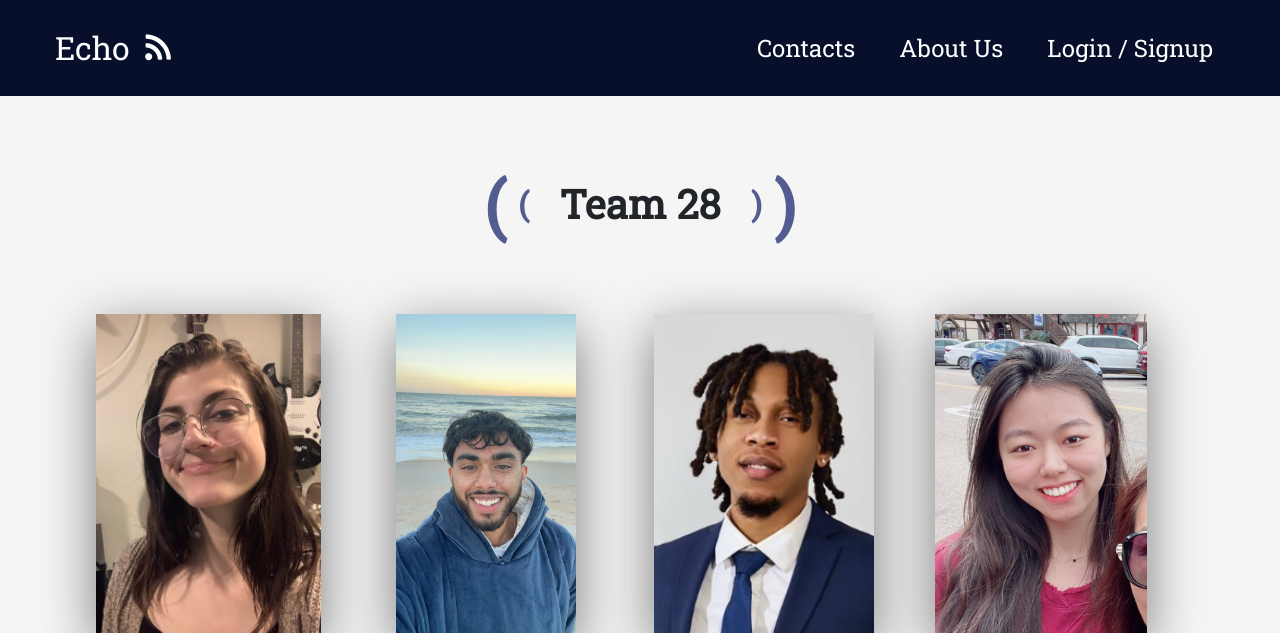
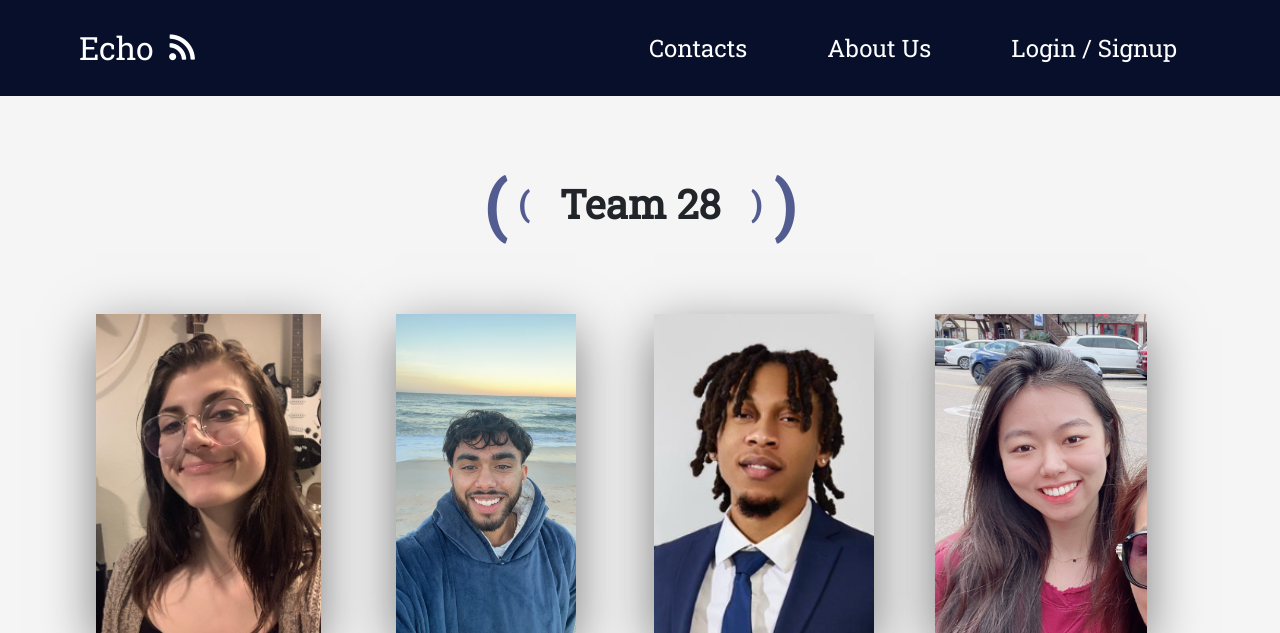
Before and after one commit to D1LLY/COP4331-smallproj, a PHP site: page /about.html in a window 1280 px wide. Shown: the top 633 px of the page. Run offline with PHP 8.4, Linux system fonts and the light colour scheme; some libraries are stand-ins or nearby versions.

Commit message:
Add logout functionality and improved link functionality

```diff
--- a/frontend/about.html
+++ b/frontend/about.html
@@ -31,7 +31,7 @@
                 <div class="navbar-nav ml-auto">
                     <a class="nav-item nav-link" id="contacts-link" href="contacts.html">Contacts</a>
                     <a class="nav-item nav-link" href="about.html">About Us</a>
-                    <a class="nav-item nav-link" href="login.html">Login / Signup</a>
+                    <a class="nav-item nav-link" id="login-link" href="login.html">Login / Signup</a>
                 </div>
             </div>
         </div>
--- a/frontend/contacts.html
+++ b/frontend/contacts.html
@@ -28,7 +28,7 @@
                 <div class="navbar-nav ml-auto">
                     <a class="nav-item nav-link" id="contacts-link" href="contacts.html">Contacts</a>
                     <a class="nav-item nav-link" href="about.html">About Us</a>
-                    <a class="nav-item nav-link" href="login.html">Login / Signup</a>
+                    <a class="nav-item nav-link" id="login-link" href="login.html">Login / Signup</a>
                 </div>
             </div>
         </div>
--- a/frontend/css/about.css
+++ b/frontend/css/about.css
@@ -16,7 +16,7 @@
 	display: inline-block;
 	white-space: nowrap;
 	font-size: 2rem;
-	margin-left: 1.5rem;
+	margin-left: 1.5em;
 }
 
 .navbar-brand span {
@@ -64,7 +64,7 @@
 	padding-right: 1.5em;
 	justify-content: space-between;
 	font-size: 1.5rem;
-	margin-right: auto;
+	margin-right: 1.5em;
 }
 
 .nav-link {
--- a/frontend/css/contacts.css
+++ b/frontend/css/contacts.css
@@ -16,7 +16,7 @@
     display: inline-block;
     white-space: nowrap;
     font-size: 2rem;
-    margin-left: 1.5rem;
+    margin-left: 1.5em;
 }
 
 .navbar-brand span {
@@ -64,7 +64,7 @@
     padding-right: 1.5em;
     justify-content: space-between;
     font-size: 1.5rem;
-    margin-right: 2em;
+    margin-right: 1.5em;
 }
 
 .nav-link {
--- a/frontend/css/login.css
+++ b/frontend/css/login.css
@@ -16,7 +16,7 @@
     display: inline-block;
     white-space: nowrap;
     font-size: 2rem;
-    margin-left: 1.5rem;
+    margin-left: 1.5em;
 }
 
 .navbar-brand span {
@@ -64,7 +64,7 @@
     padding-right: 1.5em;
     justify-content: space-between;
     font-size: 1.5rem;
-    margin-right: auto;
+    margin-right: 1.5em;
 }
 
 .nav-link {
--- a/frontend/login.html
+++ b/frontend/login.html
@@ -28,7 +28,7 @@
                 <div class="navbar-nav ml-auto">
                     <a class="nav-item nav-link" id="contacts-link" href="contacts.html">Contacts</a>
                     <a class="nav-item nav-link" href="about.html">About Us</a>
-                    <a class="nav-item nav-link" href="login.html">Login / Signup</a>
+                    <a class="nav-item nav-link" id ="login-link" href="login.html">Login / Signup</a>
                 </div>
             </div>
         </div>
```
Also changed, not shown: frontend/js/script.js (+51 -31 lines).
